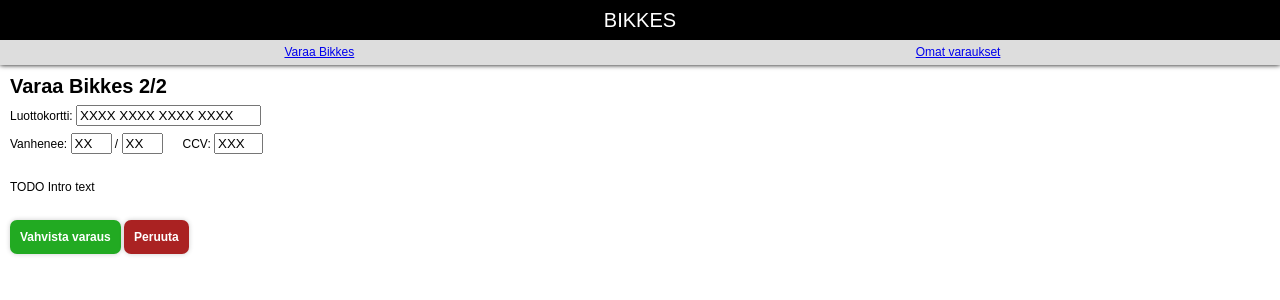
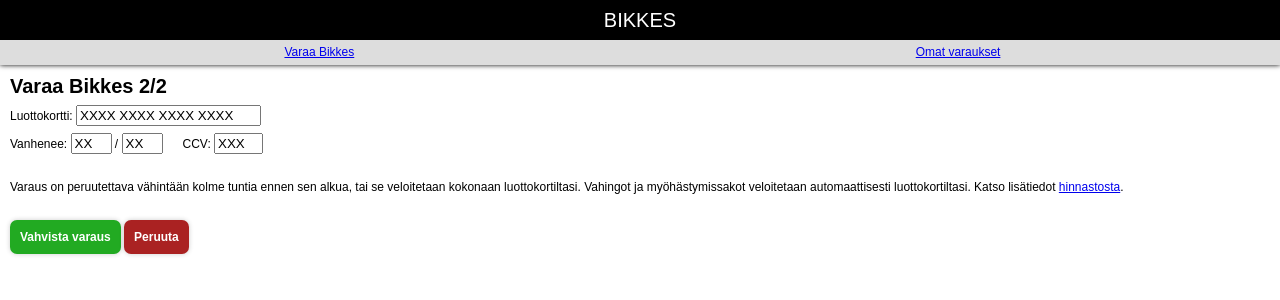
Before and after one commit to emilvirkki/bikkes-proto, a PHP site: page /index.php?func=reservation2 in a window 1280 px wide. Shown: the top 300 px of the page. Run offline with PHP 8.4, Linux system fonts and the light colour scheme; data that the repository does not hold is empty.

Commit message:
Reservation forms ready

```diff
--- a/includes/reservation2.php
+++ b/includes/reservation2.php
@@ -17,12 +17,18 @@
 </div>
 
 
-<p><br>TODO Intro text</p>
+<p><br>
+<?php print t('The reservation must be cancelled at least three hours before the start or the fee will be charged.'); ?>
+
+<?php print t('Damages and fines from late returns are automatically charged from your credit card.'); ?>
+
+<?php print t('See <a href="#">pricing</a> for details.'); ?>
+</p>
 
 <br>
 
 
-<a href="index.php" class="btn btn-ok"><?php print t('Confirm reservation'); ?></a>
+<a href="index.php?func=reservation_confirm" class="btn btn-ok"><?php print t('Confirm reservation'); ?></a>
 <a href="index.php" class="btn btn-cancel"><?php print t('Cancel'); ?></a>
 
 </div>
--- /dev/null
+++ b/includes/reservation_confirm.php
@@ -0,0 +1,3 @@
+<div id="content">
+:)
+</div>
--- a/translate.php
+++ b/translate.php
@@ -16,6 +16,9 @@ $messages = array(
 	'Pay' => 'Maksa',
 	'Cancel' => 'Peruuta',
 	'Confirm reservation' => 'Vahvista varaus',
+	'The reservation must be cancelled at least three hours before the start or the fee will be charged.' => 'Varaus on peruutettava vähintään kolme tuntia ennen sen alkua, tai se veloitetaan kokonaan luottokortiltasi.',
+	'Damages and fines from late returns are automatically charged from your credit card.' => 'Vahingot ja myöhästymissakot veloitetaan automaattisesti luottokortiltasi.',
+	'See <a href="#">pricing</a> for details.' => 'Katso lisätiedot <a href="#">hinnastosta</a>.',
 );
 
 function t($raw_message, $replacements = array()) {
```
